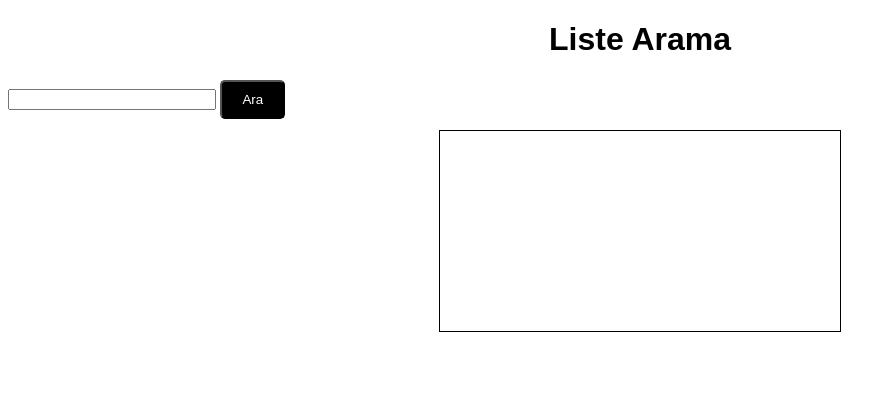
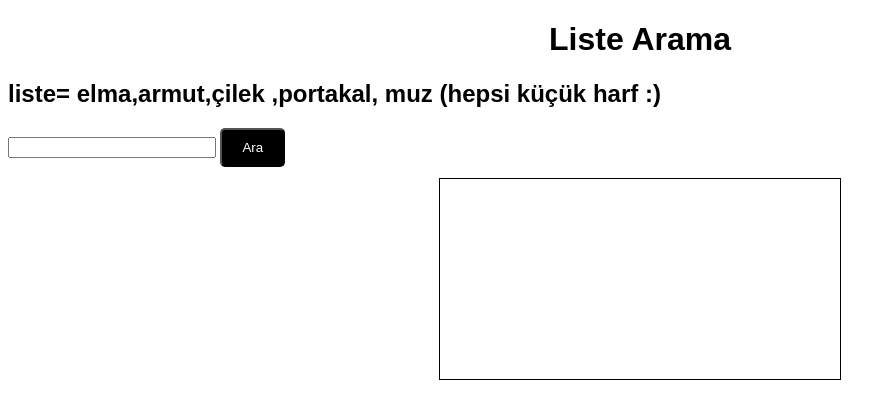
Before and after one commit to RIDVANSIT/softitoOdev2, a plain HTML site: page index.html in a window 1280 px wide. Shown: the whole page, without its empty margins (0-896 px from the left). Drawn offline with Linux system fonts and the light colour scheme.

Commit message:
Update index.html

```diff
--- a/index.html
+++ b/index.html
@@ -7,6 +7,7 @@
 </head>
 <body>
   <h1>Liste Arama</h1>
+  <h2>liste= elma,armut,çilek ,portakal, muz (hepsi küçük harf :)</h2>
   <input type="text" id="aranacak_veri">
   <button id="ara">Ara</button>
   <div id="sonuc"></div>
```
